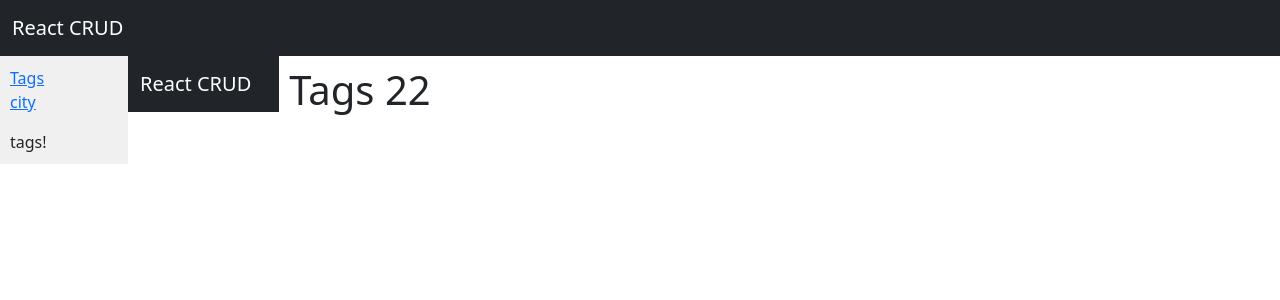
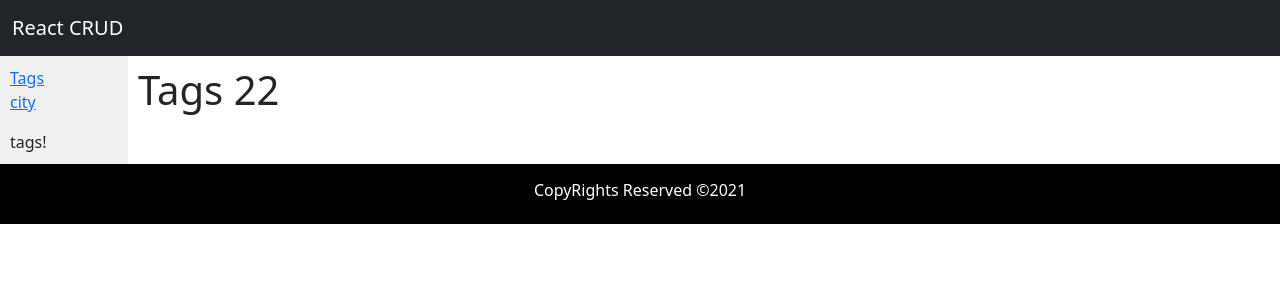
Before and after one commit to Vinoo-GIT/crud-operation, a React (Create React App) app: page / in a window 1280 px wide. Shown: the top 300 px of the page. Built offline with nearby package versions, Linux system fonts and the light colour scheme.

Commit message:
footer added

```diff
--- a/src/App.js
+++ b/src/App.js
@@ -3,6 +3,7 @@ import City from './City';
 import Tags from './Tags';
 import './App.css';
 import React from "react";
+import Footer from "./components/Footer";
 import {
   BrowserRouter as Router,
   Switch,
@@ -66,7 +67,7 @@ const routes = [
             ))}
           </Switch>
         </div>
-        <Header/>
+
         <div style={{ flex: 1, padding: "10px" }}>
           <Switch>
             {routes.map((route, index) => (
@@ -83,6 +84,7 @@ const routes = [
         </div>
       </div>
     </Router>
+    <Footer />
     </div>
   );
 }
--- a/src/components/Footer.js
+++ b/src/components/Footer.js
@@ -1,9 +1,15 @@
+import { Container,Row } from "react-bootstrap";
 
 
 const Footer = () => {
   return <div>
-       <h1>Footer</h1>
-
+    <footer>
+      <Container fluid className="footer">
+        <Row>
+        <p> CopyRights Reserved ©2021</p>
+        </Row>
+      </Container>
+     </footer>
   </div>
 };
 
--- a/src/index.css
+++ b/src/index.css
@@ -11,3 +11,15 @@ code {
   font-family: source-code-pro, Menlo, Monaco, Consolas, 'Courier New',
     monospace;
 }
+
+.footer {
+  background-color: black;
+  color: white;
+  text-align: center;
+  padding: 6px 12px;
+  flex: 1;
+}
+
+.footer p {
+  margin-top: 8px;
+}
```
